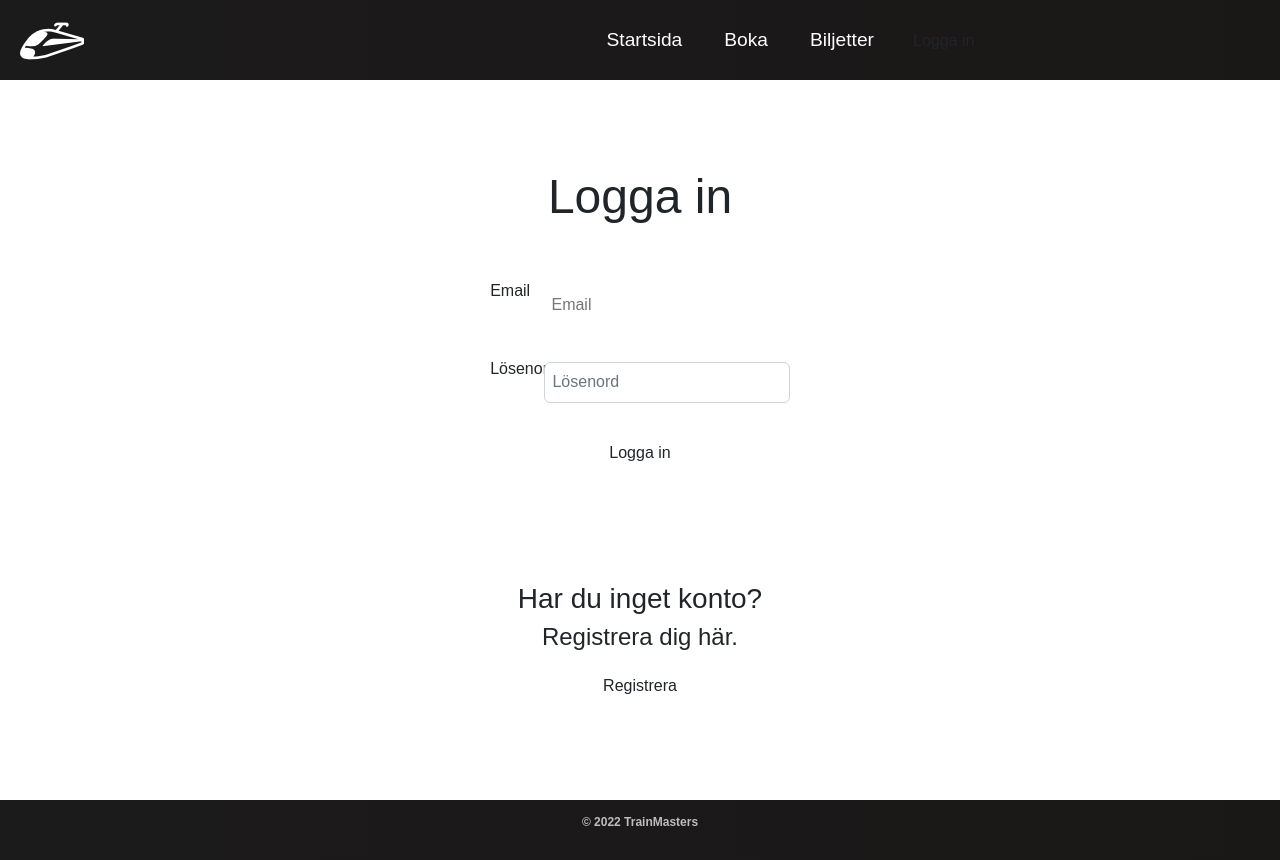
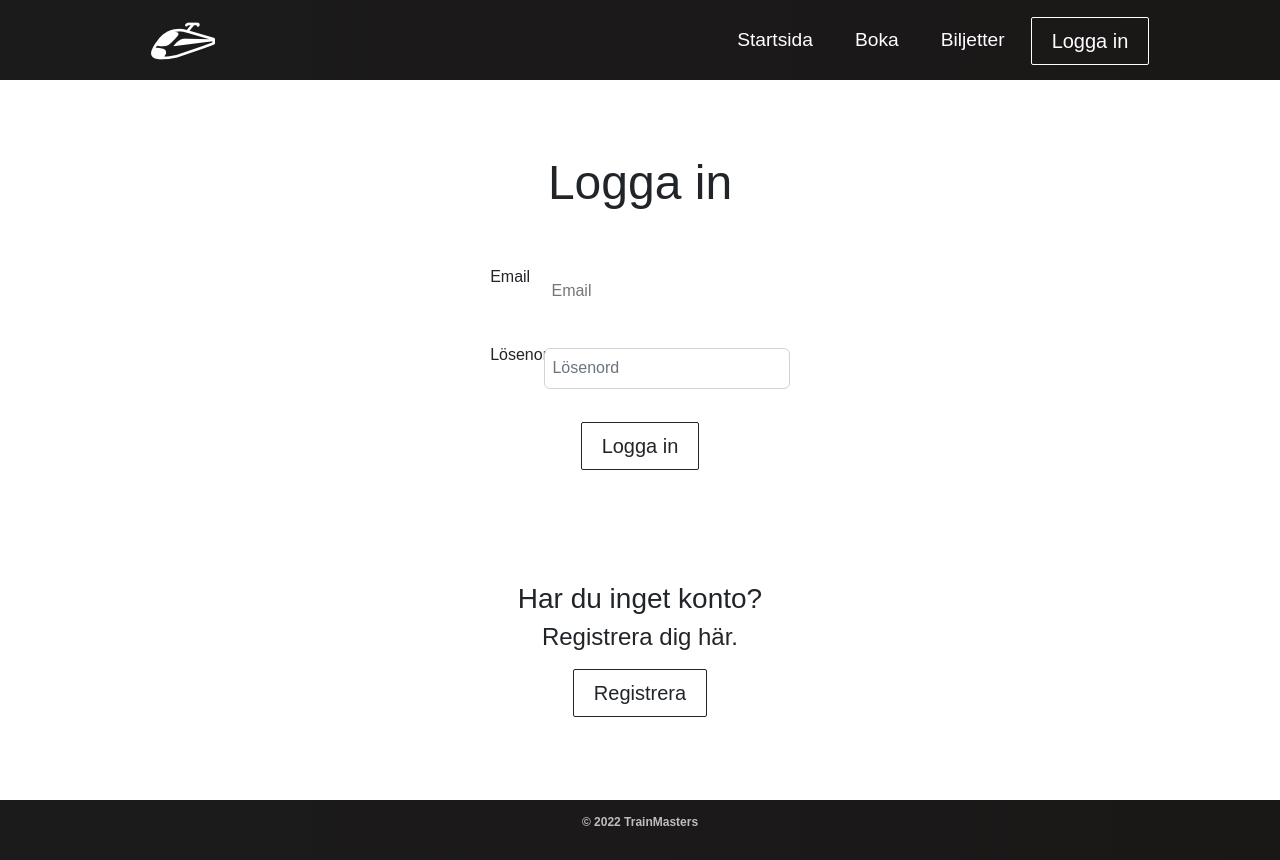
Before and after one commit to NikyAviator/TrainMasters, a React (Vite) app: page /logga-in in a window 1280 px wide. Built offline with nearby package versions, Linux system fonts and the light colour scheme.

Commit message:
Fixed header AGAIN

```diff
--- a/scss/Button.scss
+++ b/scss/Button.scss
@@ -1,27 +1,27 @@
 :root {
-  --primary: #fff;
-  --secondary: #242424;
+  --primary: #fff !important;
+  --secondary: #242424 !important;
 }
 
 .btn {
-  padding: 8px 20px;
-  border-radius: 2px;
+  padding: 8px 20px !important;
+  border-radius: 2px !important;
   outline: none;
   border: none;
   cursor: pointer;
 }
 
 .btn--primary {
-  background-color: var(--primary);
-  color: #242424;
-  border: 1px solid var(--primary);
+  background-color: var(--primary) !important;
+  color: #242424 !important;
+  border: 1px solid var(--primary) !important;
 }
 
 .btn--outline {
-  background-color: transparent;
-  color: var(--primary);
-  padding: 8px 20px;
-  border: 1px solid var(--primary);
+  background-color: transparent !important;
+  color: var(--primary) !important;
+  padding: 8px 20px !important;
+  border: 1px solid var(--primary) !important;
   transition: all 0.3s ease-out;
 }
 
@@ -29,23 +29,23 @@
   background-color: transparent;
   color: var(--secondary);
   padding: 8px 20px;
-  border: 1px solid var(--secondary);
+  border: 1px solid var(--secondary) !important;
   transition: all 0.3s ease-out;
 }
 
 .btn--medium {
-  padding: 8px 20px;
-  font-size: 20px;
+  padding: 8px 20px !important;
+  font-size: 20px !important;
 }
 
 .btn--large {
-  padding: 12px 26px;
-  font-size: 20px;
+  padding: 12px 26px !important;
+  font-size: 20px !important;
 }
 
 .btn--extra-large {
-  padding: 17px 31px;
-  font-size: 25px;
+  padding: 17px 31px !important;
+  font-size: 25px !important;
 }
 
 .btn--medium:hover, .btn--large:hover, .btn--extra-large:hover{
@@ -55,8 +55,8 @@
 }
 
 .btn--medium-secondary {
-  padding: 8px 20px;
-  font-size: 20px;
+  padding: 8px 20px !important;
+  font-size: 20px !important;
 }
 
 .btn--medium-secondary:hover {
--- a/scss/Nav.scss
+++ /dev/null
@@ -1,56 +0,0 @@
-.nav-div, .navbar {
-  background: linear-gradient(90deg, rgb(28, 27, 27) 0%, rgb(26, 23, 23) 100%);
-  height: 80px;
-  justify-content: center;
-  align-items: center;
-  font-size: 1.2rem;
-  position: sticky;
-  top: 0;
-  z-index: 999;
-}
-
-.navbar-container {
-  display: flex;
-  justify-content: center;
-  align-items: center;
-  height: 80px;
-  max-width: 2000px;
-}
-
-.navbar-brand {
-  color: #fff;
-  justify-self: start;
-  margin-left: 20px;
-  cursor: pointer;
-  text-decoration: none;
-  font-size: 2rem;
-  display: flex;
-  align-items: center;
-  margin-right: 3rem;
-  filter: brightness(0) invert(1);
-}
-
-.navbar-nav {
-  display: grid;
-  grid-template-columns: repeat(4, auto);
-  grid-gap: 10px;
-  list-style: none;
-  text-align: center;
-  width: 60vw;
-  justify-content: end;
-}
-
-.nav-link {
-  color: #fff;
-  display: flex;
-  align-items: center;
-  text-decoration: none;
-  padding: 0.5rem 1rem;
-  height: 100%;
-}
-
-.nav-link:hover {
-  color: #fff;
-  border-bottom: 4px solid #fff;
-  transition: all 0.2s ease-out;
-}
--- a/scss/main.scss
+++ b/scss/main.scss
@@ -20,10 +20,9 @@ $body-color: white; (tex)
 @import '/scss/Button.scss';
 @import '/scss/Footer.scss';
 @import '/scss/displayRoutes.scss';
-@import '/scss/Header.scss';
 
 
-// Gammal css
+// Behövs för header
 * {
   box-sizing: border-box;
   margin: 0;
--- a/src/App.jsx
+++ b/src/App.jsx
@@ -10,8 +10,6 @@ import Header from './components/UI/Header';
 
 //react-bootstrap.github.io/getting-started/introduction/
 // Importing boostrap
-
-import '../scss/main.scss';
 
 export default function App() {
   return (
--- a/src/components/UI/Button.jsx
+++ b/src/components/UI/Button.jsx
@@ -1,7 +1,7 @@
 import React from 'react';
 import { Link } from 'react-router-dom';
 
-import '../../../scss/main.scss';
+import styles from '../../../scss/Button.scss';
 
 // Array with classNames for different css styles
 const STYLES = ['btn--primary', 'btn--outline', 'btn--secondary-outline'];
--- a/src/components/UI/Header.jsx
+++ b/src/components/UI/Header.jsx
@@ -2,7 +2,7 @@ import React, { useState, useEffect } from 'react';
 import { Link } from 'react-router-dom';
 import { Button } from './Button';
 
-import '../../../scss/main.scss';
+import '../../../scss/Header.scss';
 
 function Header() {
   const [click, setClick] = useState(false);
```
